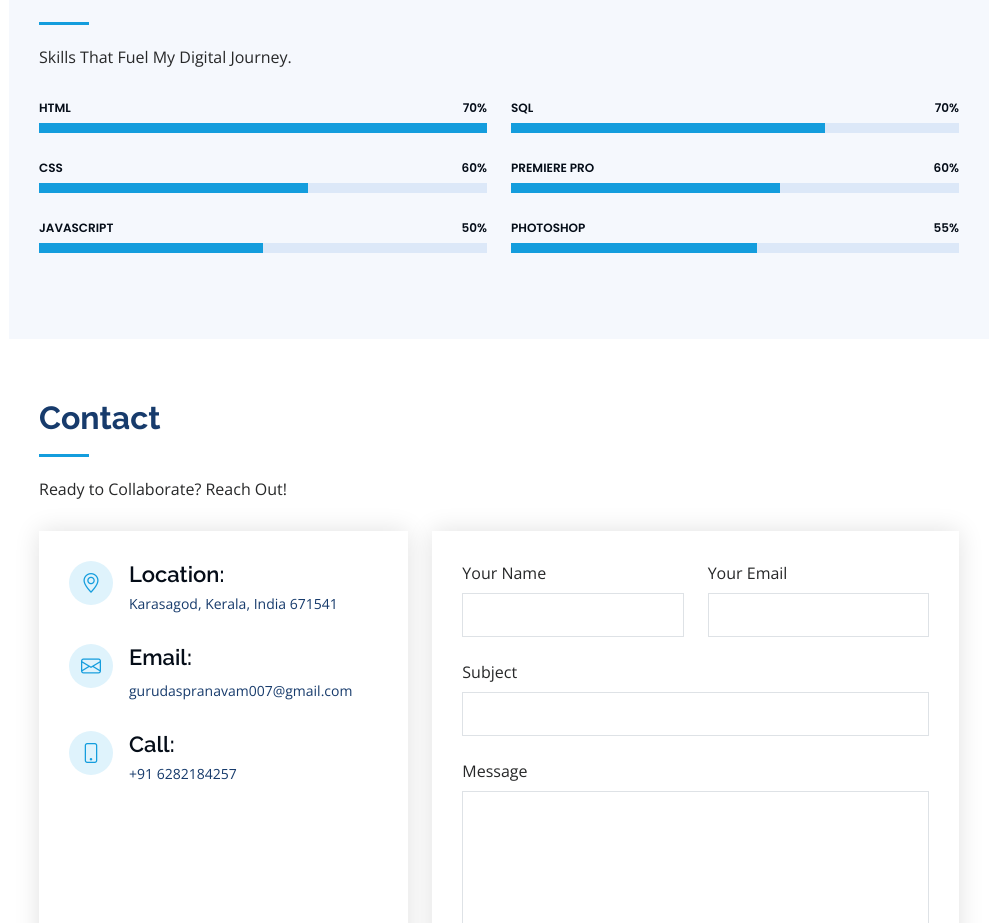
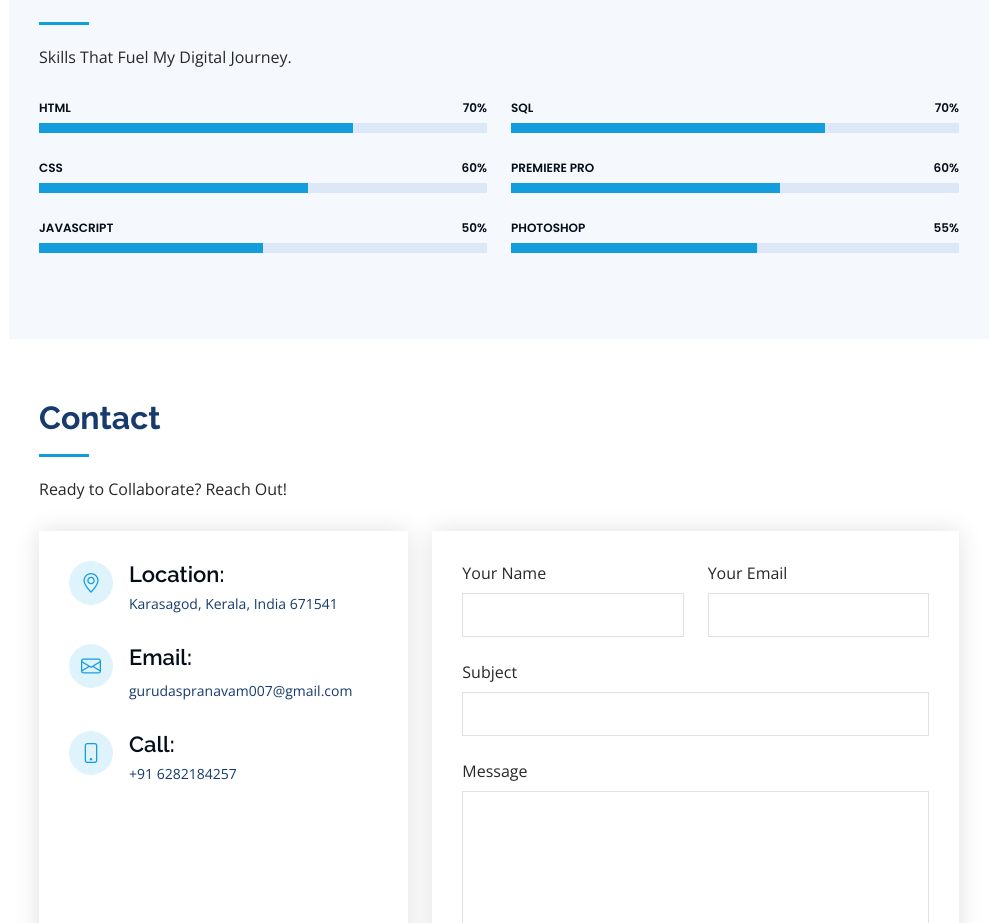
Before and after one commit to gurudaspr/gurudaspr.github.io, a plain HTML site: page index.html in a window 1280 px wide. Shown: the part 1461-2384 px from the top of the page, without its empty margins (291-1280 px from the left). Drawn offline with nearby package versions, Linux system fonts and the light colour scheme.

Commit message:
Update index.html

```diff
--- a/index.html
+++ b/index.html
@@ -133,7 +133,7 @@
             <div class="progress">
               <span class="skill">HTML <i class="val">70%</i></span>
               <div class="progress-bar-wrap">
-                <div class="progress-bar" role="progressbar" aria-valuenow="100" aria-valuemin="0" aria-valuemax="100"></div>
+                <div class="progress-bar" role="progressbar" aria-valuenow="70" aria-valuemin="0" aria-valuemax="100"></div>
               </div>
             </div>
 
```
